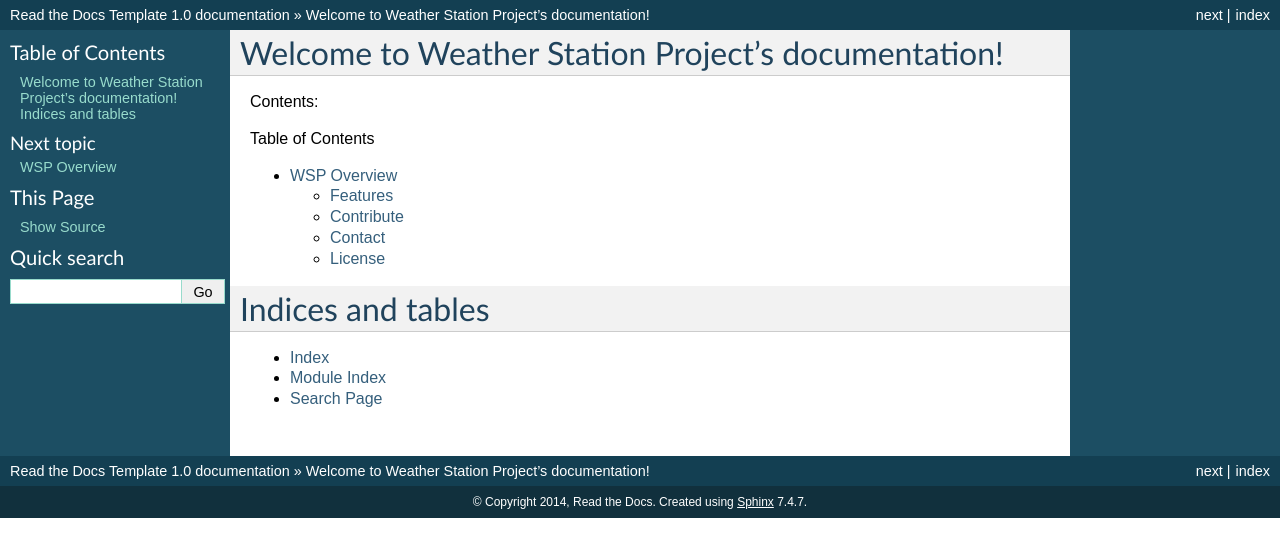
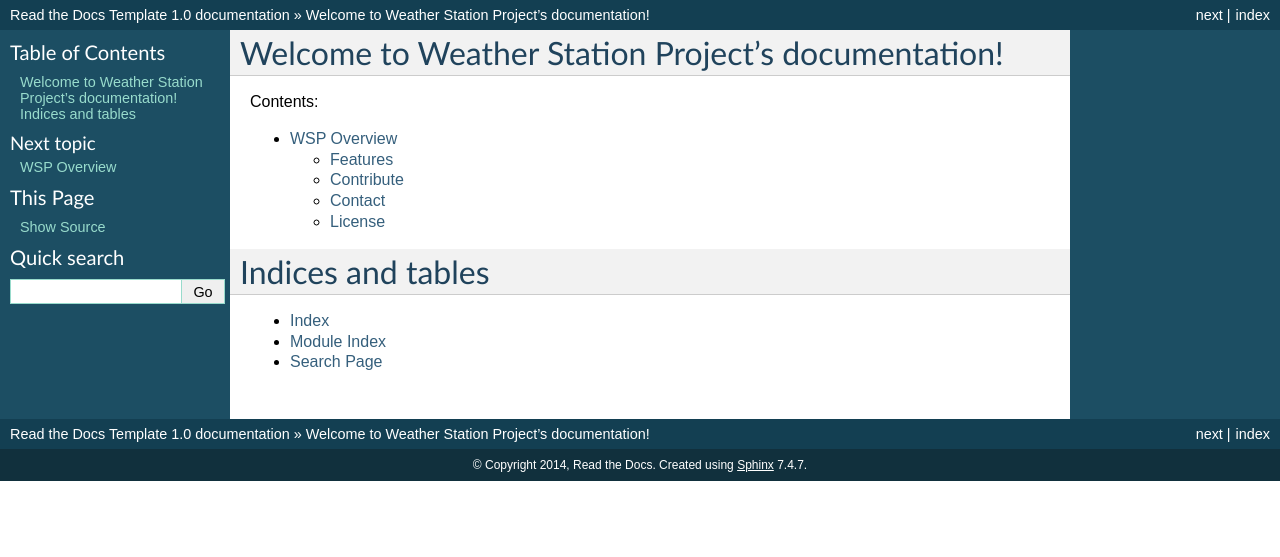
Before and after one commit to Poluino/Docs, a Sphinx documentation site: the page built from docs/index.rst, in a window 1280 px wide. Shown: the top 557 px of the page. Built offline with Sphinx 7.4.7, drawn with Linux system fonts in a browser that asks for light colours.

Commit message:
Update index.rst

```diff
--- a/docs/index.rst
+++ b/docs/index.rst
@@ -10,7 +10,6 @@ Contents:
 
 .. toctree::
    :maxdepth: 2
-   :caption: Table of Contents
 
    readme
 
```
